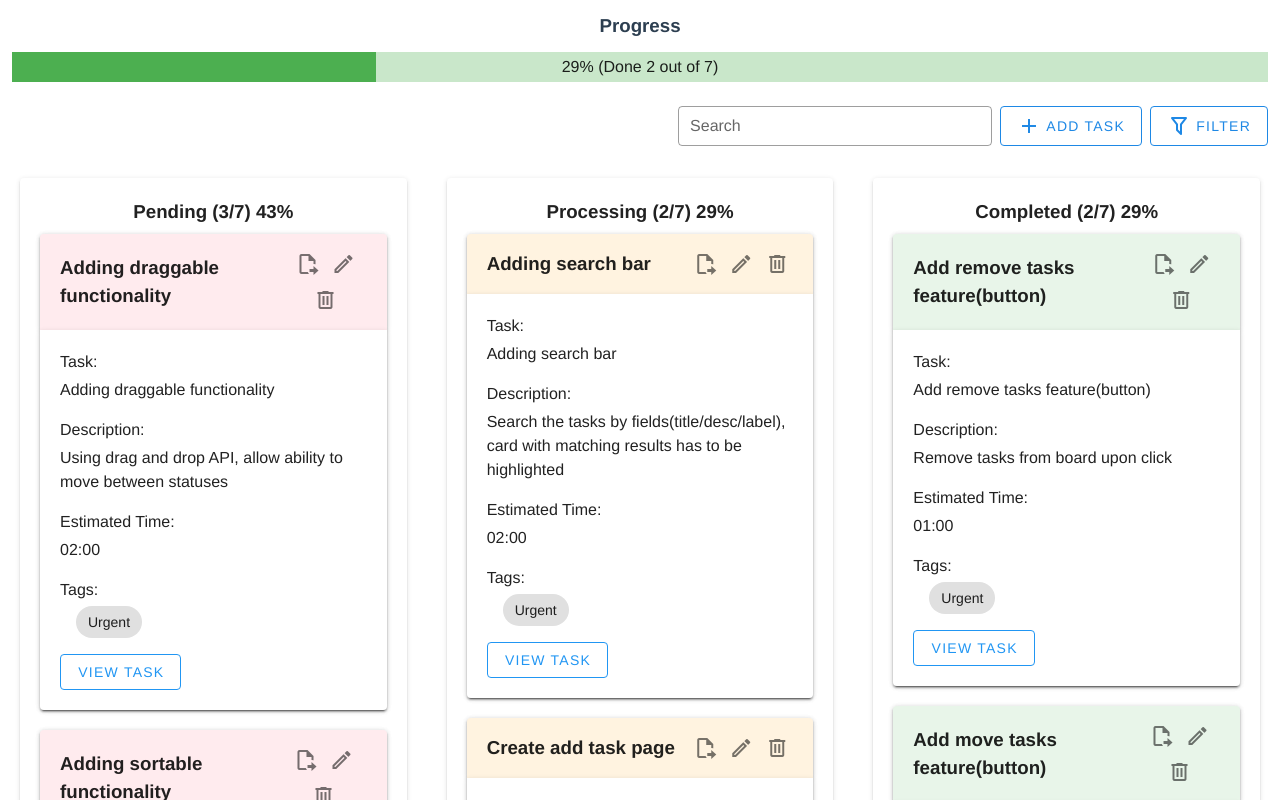
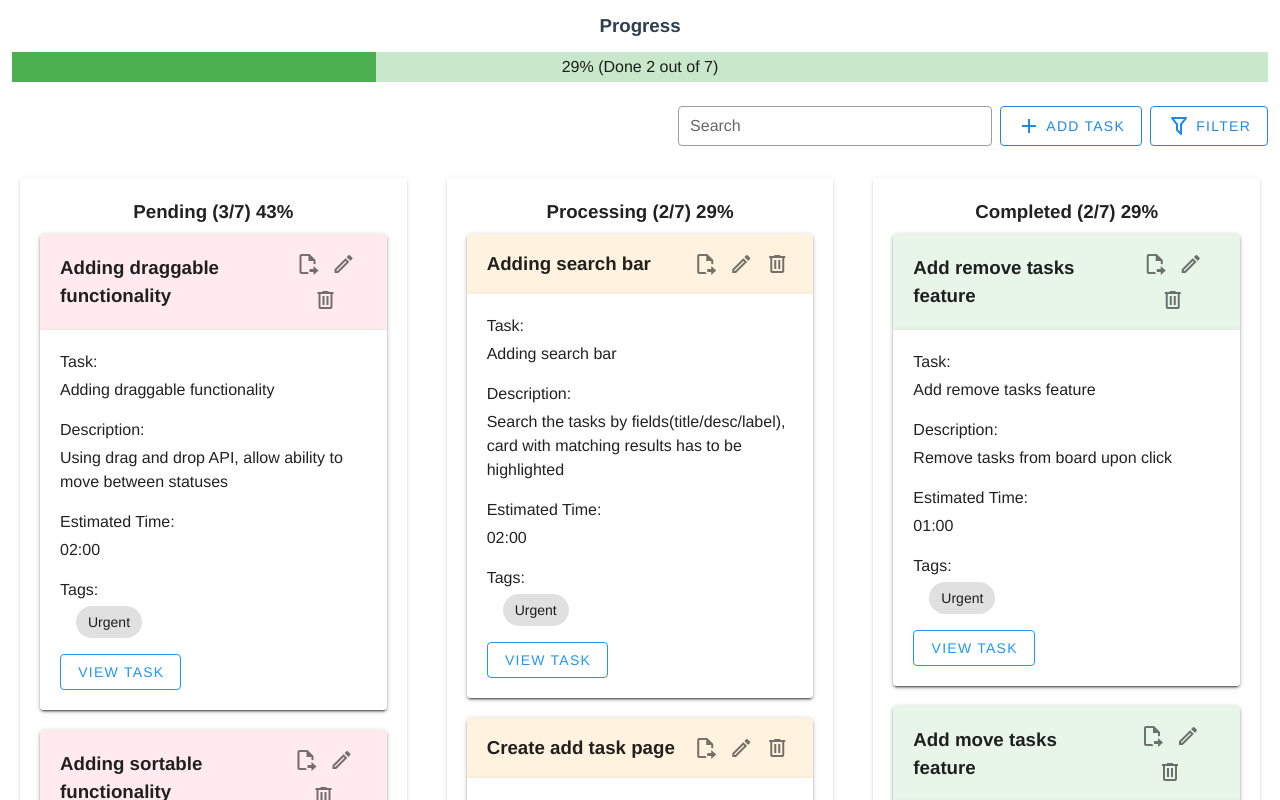
Before and after one commit to techycardia98/kanban-board, a Vue app: page / in a window 1280 px wide. Shown: the top 800 px of the page. Built offline with nearby package versions, Linux system fonts and the light colour scheme.

Commit message:
Margin adjustments

```diff
--- a/src/components/data.json
+++ b/src/components/data.json
@@ -8,8 +8,7 @@
       "attachments": 0,
       "attachedFiles": "",
       "tags": ["Urgent"],
-      "status": "pending",
-      "url": []
+      "status": "pending"
     },
     {
       "id": "231321",
@@ -19,8 +18,7 @@
       "attachments": 0,
       "attachedFiles": "",
       "tags": ["Urgent"],
-      "status": "pending",
-      "url": []
+      "status": "pending"
     },
     {
       "id": "312341",
@@ -30,8 +28,7 @@
       "attachments": 0,
       "attachedFiles": "",
       "tags": ["Urgent"],
-      "status": "pending",
-      "url": []
+      "status": "pending"
     },
     {
       "id": "441232",
@@ -41,8 +38,7 @@
       "attachments": 0,
       "attachedFiles": "",
       "tags": ["Urgent"],
-      "status": "processing",
-      "url": []
+      "status": "processing"
     },
     {
       "id": "541231",
@@ -52,30 +48,27 @@
       "attachments": 0,
       "attachedFiles": "",
       "tags": ["Urgent"],
-      "status": "processing",
-      "url": []
+      "status": "processing"
     },
     {
       "id": "142312",
-      "name": "Add remove tasks feature(button)",
+      "name": "Add remove tasks feature",
       "description": "Remove tasks from board upon click",
       "estimatedTime": "01:00",
       "attachments": 0,
       "attachedFiles": "",
       "tags": ["Urgent"],
-      "status": "completed",
-      "url": []
+      "status": "completed"
     },
     {
       "id": "123122",
-      "name": "Add move tasks feature(button)",
+      "name": "Add move tasks feature",
       "description": "Move tasks between statuses from button",
       "estimatedTime": "01:00",
       "attachments": 0,
       "attachedFiles": "",
       "tags": ["Urgent"],
-      "status": "completed",
-      "url": []
+      "status": "completed"
     }
   ]
 }
--- a/src/views/Home.vue
+++ b/src/views/Home.vue
@@ -143,7 +143,7 @@
                   solo)
                 p(v-if="data.attachments") Attachments:
                 p(v-if="data.attachments") {{ data.attachments }}
-                v-btn(v-if="data.attachments" @click="showAttachments(data)" outlined color="blue" elevation-10) View Attachments
+                v-btn.mr-5(v-if="data.attachments" @click="showAttachments(data)" outlined color="blue" elevation-10) View Attachments
                 v-btn(@click="move(data)" outlined color="blue") View Task
 
         v-col.ma-2#completed(col="3" @drop="drop" @dragenter.prevent="dragIn" @dragover.prevent)
@@ -181,7 +181,7 @@
                   solo)
                 p(v-if="data.attachments") Attachments:
                 p(v-if="data.attachments") {{ data.attachments }}
-                v-btn(v-if="data.attachments" @click="showAttachments(data)" outlined color="blue") View Attachments
+                v-btn.mr-5(v-if="data.attachments" @click="showAttachments(data)" outlined color="blue") View Attachments
                 v-btn(@click="move(data)" outlined color="blue") View Task
 
 </template>
```
